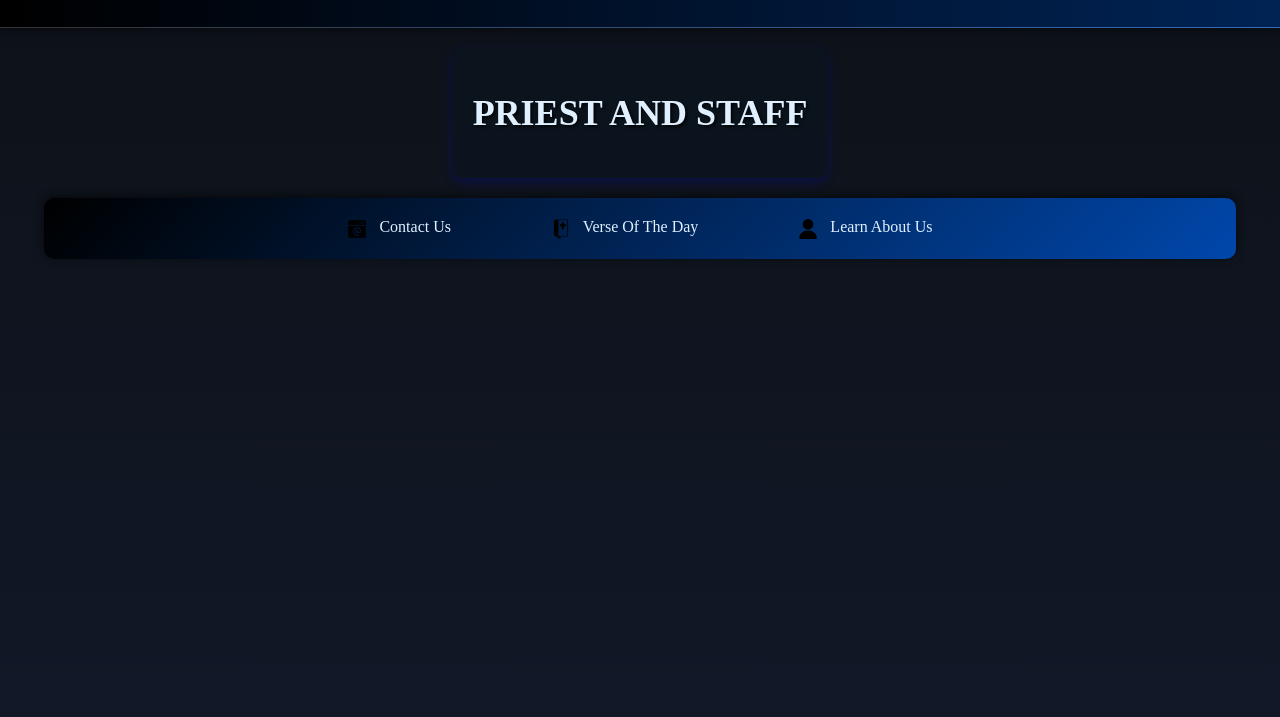
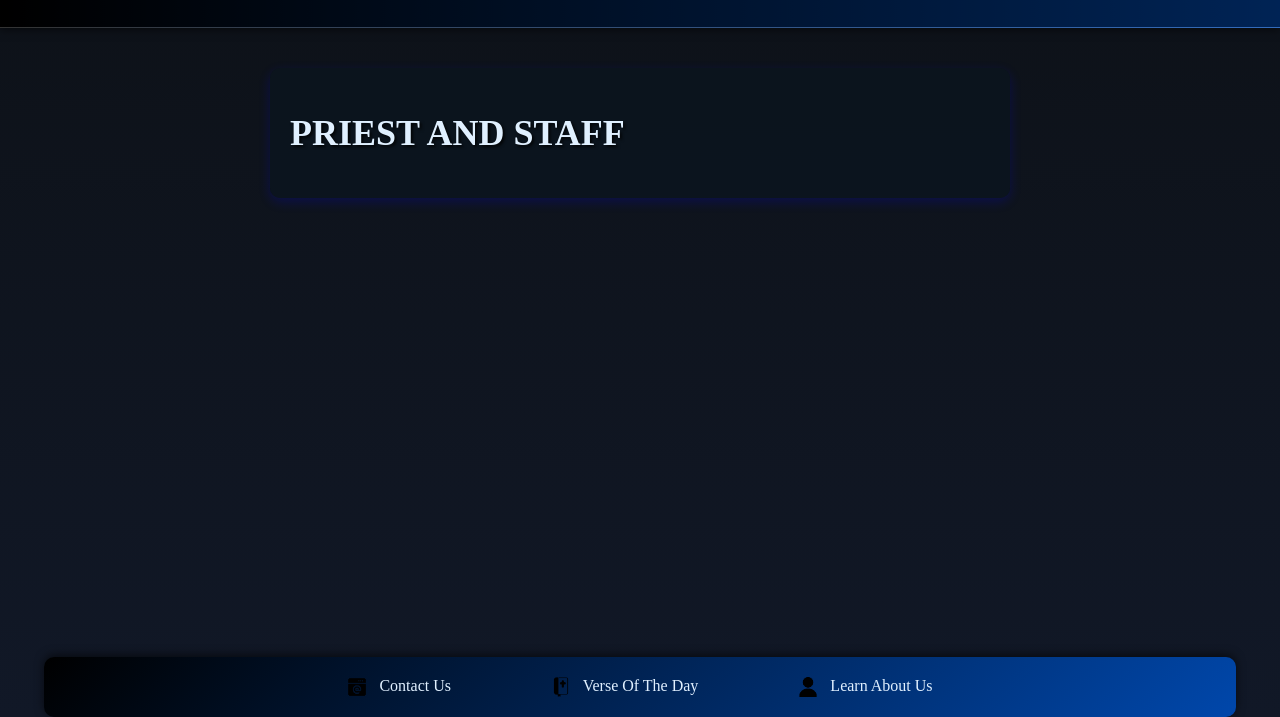
Before and after one commit to RONSHI-22/Improve, a website: page LAus.html in a window 1280 px wide. Shown: the part 83-800 px from the top of the page. Drawn offline with Linux system fonts and the light colour scheme; no server answers.

Commit message:
Updated website design

```diff
--- a/LAus.css
+++ b/LAus.css
@@ -75,7 +75,7 @@ li {
 /* BODY */
 body {
   margin: 0;
-  height: 100vh;
+  min-height: 100vh; /* ✅ allows page to grow with content */
   display: flex;
   flex-direction: column;
   background: linear-gradient(180deg, #0d1117, #111827); /* dark layered blue background */
@@ -95,8 +95,9 @@ body.fade-out {
   background-color: rgba(10, 20, 30, 0.8); /* deep navy */
   padding: 20px;
   border-radius: 10px;
+  width: 90%; /* ✅ flexible width for all devices */
   max-width: 700px;
-  margin: 20px auto;
+  margin: 40px auto; /* spacing from top and bottom */
   color: #e0f0ff;
   text-shadow: 2px 2px 3px rgba(0, 0, 0, 0.8);
   box-shadow: 0 4px 12px rgba(0, 0, 255, 0.2);
@@ -140,8 +141,10 @@ body.fade-out {
 
 /* FOOTER */
 footer {
+  margin-top: auto; /* ✅ pushes footer to bottom only if space allows */
   width: 90%;
-  margin: 0 auto;
+  margin-left: auto;
+  margin-right: auto;
   background: linear-gradient(135deg, #000000, #0047ab);
   backdrop-filter: blur(10px);
   padding: 20px;
```
